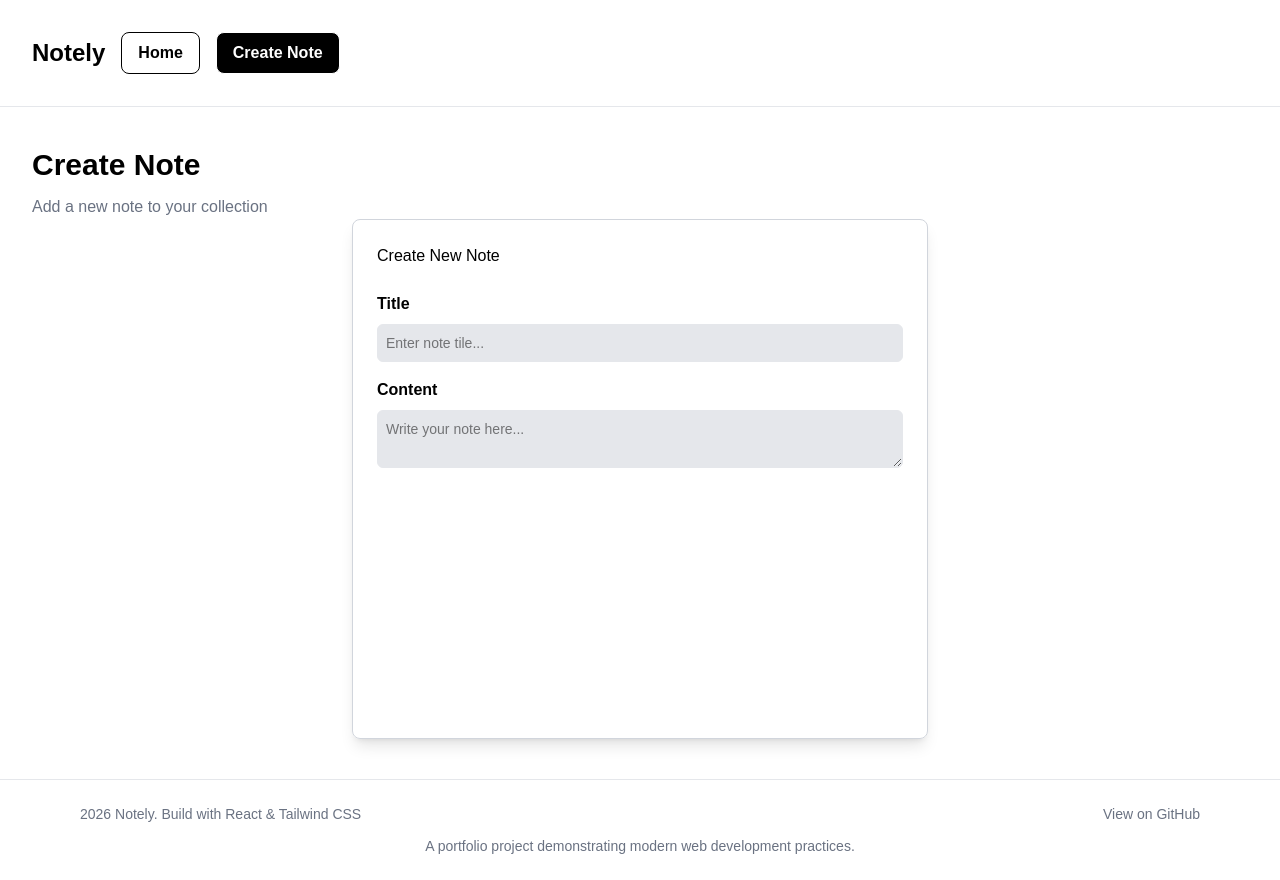
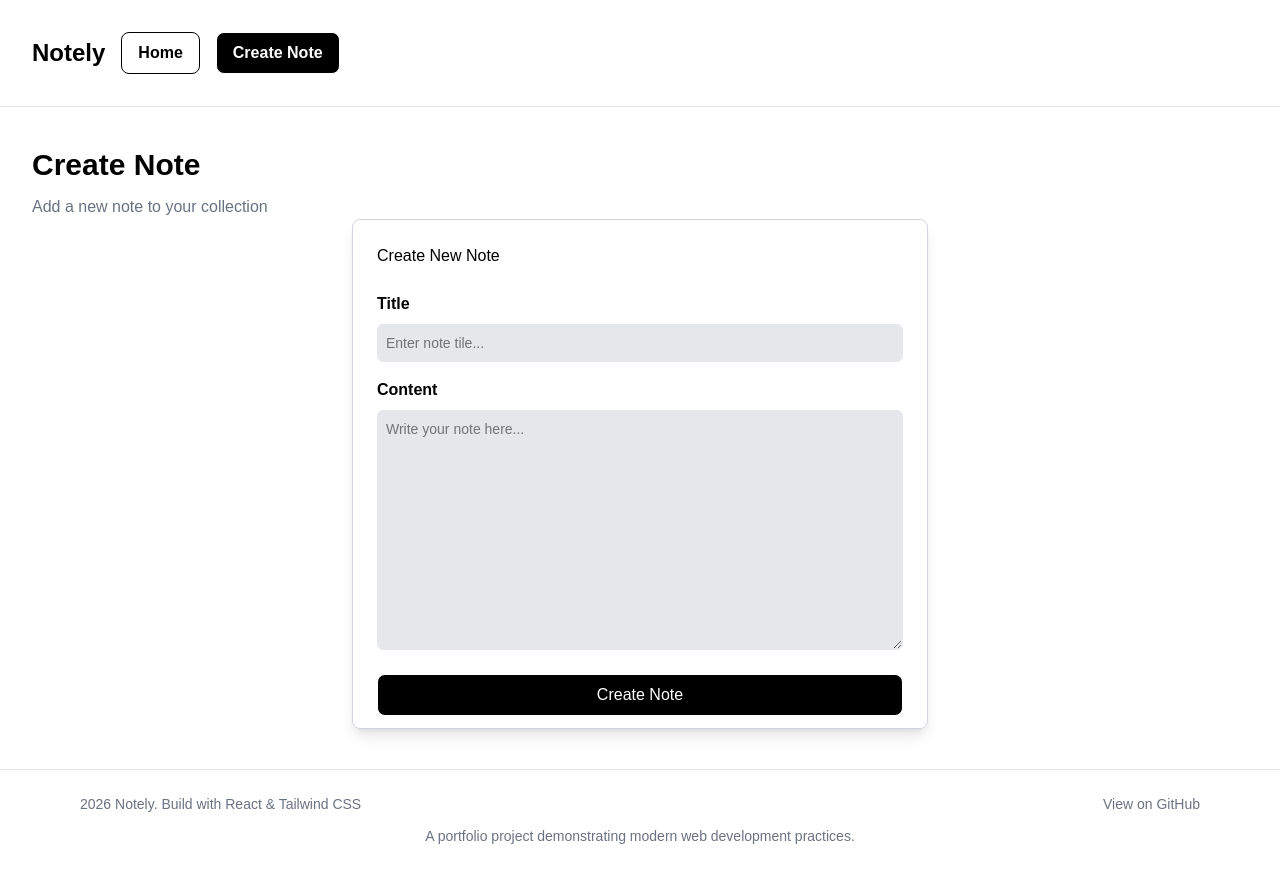
Before and after one commit to N4thh/PersonalNote-api, a Next.js app in the folder my-app/: page /dashboard/notes in a window 1280 px wide. Built offline with nearby package versions, Linux system fonts and the light colour scheme.

Commit message:
FE: finish add new note, BE: fix cookie token

```diff
--- a/my-app/src/app/dashboard/notes/page.tsx
+++ b/my-app/src/app/dashboard/notes/page.tsx
@@ -29,6 +29,30 @@ const CreateNote = () => {
       setError('');
       setSuccess('');
       setisLoading(true)
+      try{
+        const res = await fetch("/api/notes" ,{
+          method: 'POST',
+          headers: {'Content-Type' : 'application/json'},
+          credentials: 'include',
+          body: JSON.stringify(formData)
+        });
+
+        const data = await res.json();
+        if(!res.ok) {
+          throw new Error(data.error || data.message || "Creating a new note failed");
+        }
+
+        setSuccess('Creating a new note successfully');
+        router.push("/dashboard")
+      }catch(err: unknown){
+            if(err instanceof Error){
+                setError(err.message)
+            }else{
+                setError('Something went wrong. Try again!');
+            }
+      } finally {
+        setisLoading(false);
+      }
     }
   return (
     <>
@@ -37,11 +61,11 @@ const CreateNote = () => {
         <p className='text-gray-500'>Add a new note to your collection</p>
       </div>
 
-      <div className="min-h-[65vh] flex justify-center">
-        <div className="border border-gray-300 shadow-lg rounded-lg p-6 w-full max-w-xl space-y-6">
+      <div className="min-h-[60vh] flex justify-center">
+        <div className="border border-gray-300 shadow-lg rounded-lg px-6 pt-6 w-full max-w-xl space-y-6">
           <p>Create New Note</p>
 
-          <form
+          <form onSubmit={handleSubmit}
           className='space-y-4'>
             <div className='space-y-2'>
               <p className='font-semibold'>Title</p>
@@ -54,16 +78,30 @@ const CreateNote = () => {
               placeholder='Enter note tile...'
               />
             </div>
-            <div className='flex flex-col flex-1 space-y-2'>
+            <div className='flex flex-col flex-1 space-y-2 '>
               <p className='font-semibold'>Content</p>
               <textarea
-              className='border  rounded-md w-full p-2 h-full text-sm border-gray-200 bg-gray-200'
+              className='border  rounded-md w-full p-2 min-h-[30vh] text-sm border-gray-200 bg-gray-200'
               name = "content"
               value = {formData.content}
               onChange={handleChange}
               placeholder='Write your note here...'
               />
             </div>
+
+            <div className='space-y-3'>
+              <button className='border rounded-lg bg-black text-white w-full py-2 mt-2
+              hover:bg-[#222] transition-all duration-200 '
+              type='submit'
+              disabled ={loading}> {loading ? "Creating..." : "Create Note"}
+              </button>
+
+              <div>
+                {error && <p className="text-red-600 mt-2">{error}</p>}
+                {success && <p className="text-green-600 mt-2">{success}</p>}
+              </div>
+            </div>
+
           </form>
         </div>
       </div>
--- a/my-app/src/app/dashboard/page.tsx
+++ b/my-app/src/app/dashboard/page.tsx
@@ -27,8 +27,8 @@ const Dashboard = async () => {
           <p className='text-gray-500'>{totalNote} notes total</p>
 
         </div>
-
-         <div className='max-w-lg'>
+          {/* responsive: mobile 1 column, table 2, desktop 3 */}
+         <div className='grid grid-cols-1 md:grid-cols-2 lg:grid-cols-3 gap-6'>
             {notes.map(note => (
             <Notebox key={note.id} note={note}/>
           ))}
--- a/my-app/src/components/Notebox.tsx
+++ b/my-app/src/components/Notebox.tsx
@@ -7,7 +7,7 @@ type Props = {
 }
 const Notebox = ({note}: Props) => {
   return (
-    <div className="border border-gray-300 rounded-xl p-4">
+    <div className="border border-gray-300 rounded-xl p-4 max-full">
         <div className="p-2 space-y-8">
             <div className="space-y-1">
                 <div className="flex justify-between">
--- a/my-app/src/lib/auth.ts
+++ b/my-app/src/lib/auth.ts
@@ -1,22 +1,23 @@
 import jwt from 'jsonwebtoken'
 import { NextRequest } from 'next/server';
-export function verifytoken (req: NextRequest) {
-    //header
-    const header = req.headers.get('authorization');
-    //validate header
-    if(!header || !header.startsWith('Bearer ')){
+
+export function verifytoken(req: NextRequest) {
+    const token = req.cookies.get("token")?.value;
+
+    if (!token) {
+        console.log("No token cookie");
         return null;
     }
-    //tach token
-    const token = header.substring(7);
 
-    //verify token
-    try{
-        const decode = jwt.verify(token, process.env.JWT_SECRET!
+    try {
+        const decode = jwt.verify(
+            token,
+            process.env.JWT_SECRET!
         ) as { id: string; username: string };
+
         return decode;
 
-    }catch(error){
+    } catch (error) {
         console.error('Token verification failed:', error);
         return null;
     }
```
